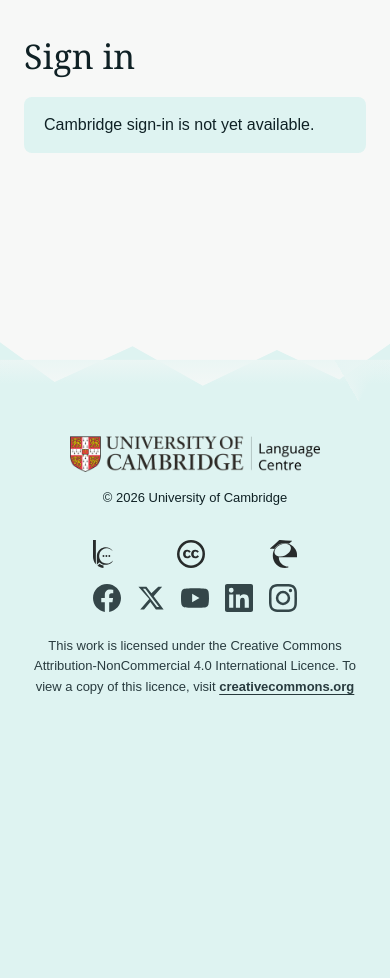
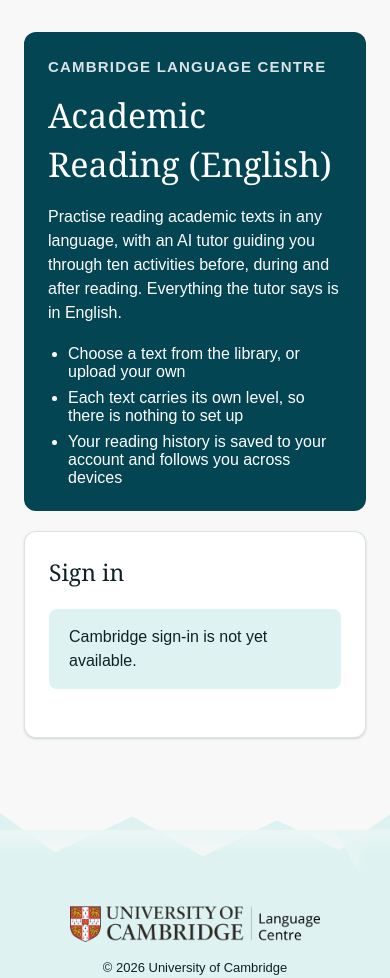
Before and after one commit to stc25/academic-reading, a Django app: page /auth/login/ in a window 390 px wide. Shown: the part 86-1064 px from the top of the page. Before the commit the page ends 781 px from the top, so only its background shows below. Run offline with Django 5.2, Linux system fonts and the light colour scheme.

Commit message:
Sign-in page as a pre-login landing page (both apps)
Brand panel beside the sign-in card, stacked on phones, token-based so dark
mode follows. View logic unchanged. Adds render tests for the SSO button and
the email form flags.

Co-Authored-By: Claude Sonnet 5.5 <noreply@anthropic.com>

```diff
--- a/academic-reading-eng/academic_reading_django/accounts/templates/accounts/login.html
+++ b/academic-reading-eng/academic_reading_django/accounts/templates/accounts/login.html
@@ -1,30 +1,50 @@
 {% extends "reading/base.html" %}
 {% block title %}Sign in{% endblock %}
+{% block extra_head %}{% load static %}<link rel="stylesheet" href="{% static 'reading/css/login.css' %}">{% endblock %}
 {% block content %}
-<h1>Sign in</h1>
-{% if error %}<div class="callout error">{{ error }}</div>{% endif %}
+<div class="auth-shell">
+  <section class="auth-panel" aria-labelledby="auth-panel-title">
+    <p class="auth-panel-kicker">Cambridge Language Centre</p>
+    <h1 id="auth-panel-title">Academic Reading (English)</h1>
+    <p class="auth-panel-copy">
+      Practise reading academic texts in any language, with an AI tutor guiding you through ten activities before, during and after reading. Everything the tutor says is in English.
+    </p>
+    <ul class="auth-panel-list">
+      <li>Choose a text from the library, or upload your own</li>
+      <li>Each text carries its own level, so there is nothing to set up</li>
+      <li>Your reading history is saved to your account and follows you across devices</li>
+    </ul>
+  </section>
+
+  <div class="auth-card">
+    <h2 class="auth-title">Sign in</h2>
+    {% if error %}<div class="callout error" role="alert">{{ error }}</div>{% endif %}
 
     {% if sso_enabled %}
       {# social-auth only starts a sign-in on POST (CSRF-protected), so this is a form, not a link. #}
       <form method="post" action="{% url 'social:begin' 'azuread-tenant-oauth2' %}">
         {% csrf_token %}
         <input type="hidden" name="next" value="{{ next }}">
-    <button type="submit" class="btn btn-primary">Sign in with Cambridge (Microsoft)</button>
+        <button type="submit" class="btn btn-primary btn-block">Sign in with Cambridge (Microsoft)</button>
       </form>
+      <p class="auth-note">Recommended: use your University of Cambridge (cam.ac.uk) account.</p>
     {% else %}
       <p class="callout">Cambridge sign-in is not yet available.</p>
     {% endif %}
 
     {% if password_login_enabled %}
-  <h2>Not at Cambridge?</h2>
-  <form method="post" action="{% url 'accounts:login' %}">
+      <p class="auth-divider"><span>Not at Cambridge?</span></p>
+      <form method="post" action="{% url 'accounts:login' %}" class="auth-form">
         {% csrf_token %}
         <input type="hidden" name="next" value="{{ next }}">
-    <div><label for="email">Email</label>
+        <div class="auth-field"><label for="email">Email</label>
           <input type="email" id="email" name="email" required autocomplete="username"></div>
-    <div><label for="password">Password</label>
+        <div class="auth-field"><label for="password">Password</label>
           <input type="password" id="password" name="password" required autocomplete="current-password"></div>
-    <button type="submit" class="btn btn-primary">Sign in</button>
+        <button type="submit" class="btn btn-secondary btn-block">Sign in</button>
       </form>
+      <p class="auth-note">Accounts for people outside Cambridge are created by an administrator.</p>
     {% endif %}
+  </div>
+</div>
 {% endblock %}
--- /dev/null
+++ b/academic-reading-eng/academic_reading_django/reading/static/reading/css/login.css
@@ -0,0 +1,54 @@
+/* Sign-in page: a brand panel beside the sign-in card (stacked on small screens).
+   Uses only the shared design tokens, so dark mode follows automatically. */
+.auth-shell {
+  display: grid;
+  grid-template-columns: minmax(0, 1.1fr) minmax(0, 1fr);
+  gap: var(--space-32);
+  align-items: stretch;
+  max-width: 60rem;
+  margin: var(--space-24) auto 0;
+}
+.auth-panel {
+  background: var(--surface-inverse);
+  color: var(--text-inverse);
+  border-radius: var(--radius-lg);
+  padding: var(--space-40);
+}
+.auth-panel h1 { color: inherit; margin-bottom: var(--space-16); }
+.auth-panel-kicker {
+  margin: 0 0 var(--space-12);
+  font-size: var(--text-size-1);
+  font-weight: var(--font-weight-semibold);
+  letter-spacing: 0.08em;
+  text-transform: uppercase;
+  opacity: 0.85;
+}
+.auth-panel-copy { margin: 0 0 var(--space-20); line-height: 1.5; }
+.auth-panel-list { margin: 0; padding-left: var(--space-20); display: grid; gap: var(--space-8); }
+.auth-card {
+  background: var(--surface-secondary);
+  border: 1px solid var(--divider-subtle);
+  border-radius: var(--radius-lg);
+  box-shadow: var(--shadow-sm);
+  padding: var(--space-32);
+}
+.auth-title { margin-bottom: var(--space-20); }
+.auth-note { margin: var(--space-12) 0 0; font-size: var(--text-size-1); color: var(--text-secondary); }
+.auth-divider {
+  display: flex; align-items: center; gap: var(--space-12);
+  margin: var(--space-24) 0; color: var(--text-secondary); font-size: var(--text-size-1);
+}
+.auth-divider::before, .auth-divider::after { content: ""; flex: 1; border-top: 1px solid var(--divider-subtle); }
+.auth-field { margin-bottom: var(--space-16); }
+.auth-field label { display: block; font-size: var(--text-size-1); margin-bottom: var(--space-4); color: var(--text-secondary); }
+.auth-field input {
+  width: 100%; box-sizing: border-box;
+  padding: var(--space-8) var(--space-12);
+  border: 1px solid var(--divider-strong);
+  border-radius: var(--radius-sm);
+  font: inherit;
+}
+@media (max-width: 767px) {
+  .auth-shell { grid-template-columns: minmax(0, 1fr); gap: var(--space-20); margin-top: 0; }
+  .auth-panel, .auth-card { padding: var(--space-24); }
+}
```
Also changed, not shown: academic-reading-eng/academic_reading_django/accounts/tests/test_login_page.py (added, +38 -0 lines), academic-reading/academic_reading_django/accounts/templates/accounts/login.html (+28 -8 lines), academic-reading/academic_reading_django/accounts/tests/test_login_page.py (added, +38 -0 lines), academic-reading/academic_reading_django/reading/static/reading/css/login.css (added, +54 -0 lines). Lines whose indentation alone changed are shown as unchanged.
